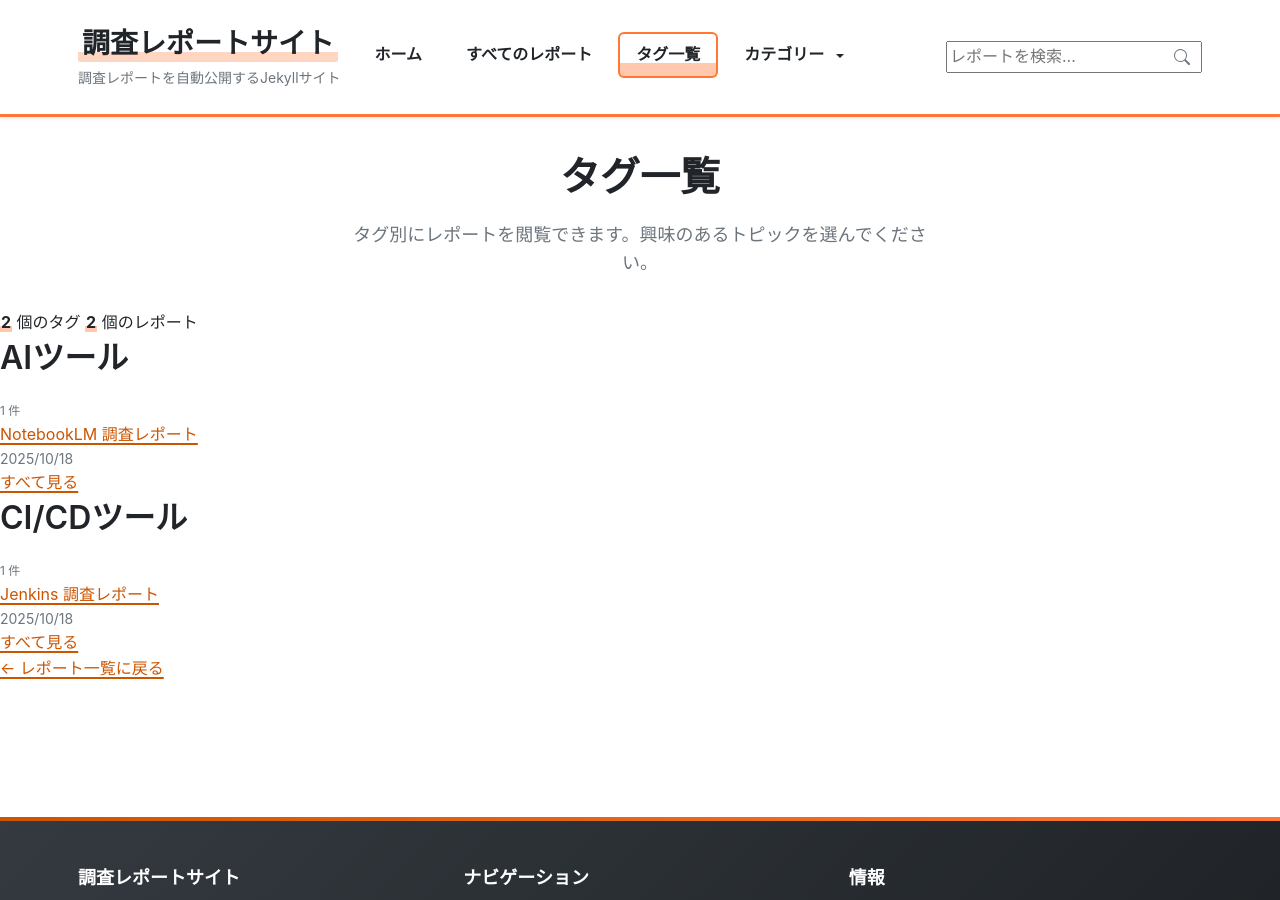
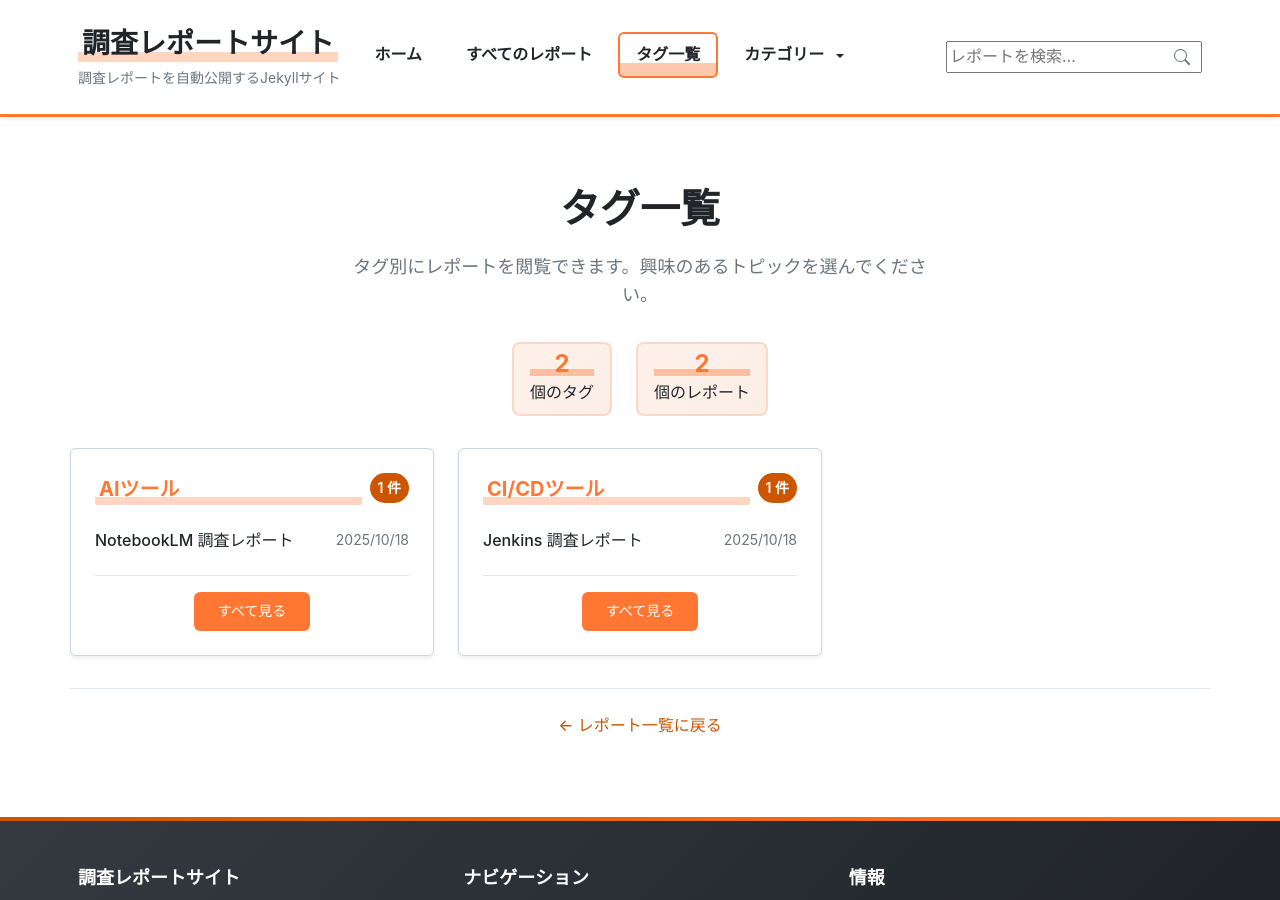
Before and after one commit to aegisfleet/tool-survey-report, a Jekyll site: the page built from tags/index.html, in a window 1280 px wide and 900 px high. Built offline with Jekyll 4.4.1, drawn with Linux system fonts in a browser that asks for light colours.

Commit message:
feat(ui): Add comprehensive tags page styling and layout
- Create new `_sass/_tags.scss` file for tags page styles
- Implement responsive grid layout for tag cards
- Add detailed styling for tag statistics and individual tag cards
- Include hover effects and transitions for improved user interaction
- Enhance mobile responsiveness with media query adjustments
- Import tags stylesheet in `main.scss`
Improves site navigation and visual presentation of tags, providing a more engaging and informative user experience.

```diff
--- /dev/null
+++ b/_sass/_tags.scss
@@ -0,0 +1,263 @@
+// Tags page styles
+.tags-index-container {
+    @include make-container;
+    @include make-container-max-widths;
+    padding: map-get($spacers, 5) 0;
+
+    @include media-breakpoint-down(md) {
+        padding: map-get($spacers, 4) 0;
+    }
+}
+
+.tags-overview {
+    margin-bottom: map-get($spacers, 5);
+    text-align: center;
+
+    @include media-breakpoint-down(md) {
+        margin-bottom: map-get($spacers, 4);
+    }
+}
+
+.tags-stats {
+    display: flex;
+    justify-content: center;
+    gap: map-get($spacers, 4);
+    flex-wrap: wrap;
+
+    @include media-breakpoint-down(sm) {
+        flex-direction: column;
+        gap: map-get($spacers, 2);
+    }
+}
+
+.stat-item {
+    padding: map-get($spacers, 2) map-get($spacers, 3);
+    background: linear-gradient(135deg, rgba($primary-color, 0.1) 0%, rgba($secondary-color, 0.1) 100%);
+    border: 2px solid rgba($primary-color, 0.2);
+    border-radius: $border-radius-lg;
+    font-size: $font-size-base;
+    color: $text-color;
+
+    strong {
+        font-size: 1.5rem;
+        font-weight: $font-weight-bold;
+        color: $primary-color;
+        display: block;
+        line-height: 1;
+        margin-bottom: map-get($spacers, 1);
+    }
+}
+
+.tags-grid {
+    display: grid;
+    grid-template-columns: repeat(auto-fill, minmax(350px, 1fr));
+    gap: map-get($spacers, 4);
+    margin-bottom: map-get($spacers, 5);
+
+    @include media-breakpoint-down(md) {
+        grid-template-columns: repeat(auto-fill, minmax(300px, 1fr));
+        gap: map-get($spacers, 3);
+    }
+
+    @include media-breakpoint-down(sm) {
+        grid-template-columns: 1fr;
+        gap: map-get($spacers, 3);
+    }
+}
+
+.tag-card {
+    @include card;
+    padding: map-get($spacers, 4);
+    transition: $transition-base;
+    height: fit-content;
+
+    &:hover {
+        transform: translateY(-4px);
+        box-shadow: $box-shadow-lg;
+        border-color: $primary-color;
+    }
+}
+
+.tag-header {
+    display: flex;
+    justify-content: space-between;
+    align-items: flex-start;
+    margin-bottom: map-get($spacers, 3);
+    gap: map-get($spacers, 2);
+
+    .tag-name {
+        margin: 0;
+        font-size: 1.25rem;
+        font-weight: $font-weight-bold;
+        color: $primary-color;
+        background: linear-gradient(180deg, transparent 75%, rgba($primary-color, 0.3) 75%);
+        padding: 2px 4px;
+        border-radius: 2px;
+        flex: 1;
+        word-break: break-word;
+    }
+
+    .tag-count {
+        background-color: $secondary-color;
+        color: $white;
+        padding: map-get($spacers, 1) map-get($spacers, 2);
+        border-radius: $border-radius-xl;
+        font-size: $font-size-sm;
+        font-weight: $font-weight-semibold;
+        white-space: nowrap;
+        flex-shrink: 0;
+    }
+}
+
+.tag-reports {
+    margin-bottom: map-get($spacers, 3);
+}
+
+.tag-report-item {
+    display: flex;
+    justify-content: space-between;
+    align-items: flex-start;
+    gap: map-get($spacers, 2);
+    padding: map-get($spacers, 2) 0;
+    border-bottom: 1px solid $border-light;
+
+    &:last-child {
+        border-bottom: none;
+    }
+
+    .report-link {
+        color: $text-color;
+        text-decoration: none;
+        font-weight: $font-weight-medium;
+        line-height: $line-height-sm;
+        flex: 1;
+
+        &:hover,
+        &:focus {
+            color: $primary-color;
+            text-decoration: underline;
+        }
+    }
+
+    .report-date {
+        font-size: $font-size-sm;
+        color: $text-muted;
+        white-space: nowrap;
+        flex-shrink: 0;
+    }
+}
+
+.more-reports {
+    padding-top: map-get($spacers, 2);
+    text-align: center;
+
+    .view-all-link {
+        color: $secondary-color;
+        text-decoration: none;
+        font-size: $font-size-sm;
+        font-weight: $font-weight-medium;
+
+        &:hover,
+        &:focus {
+            color: $link-hover;
+            text-decoration: underline;
+        }
+    }
+}
+
+.tag-actions {
+    padding-top: map-get($spacers, 3);
+    border-top: 1px solid $border-light;
+    text-align: center;
+
+    .tag-view-all {
+        display: inline-block;
+        padding: map-get($spacers, 2) map-get($spacers, 4);
+        background-color: $primary-color;
+        color: $white;
+        text-decoration: none;
+        border-radius: $border-radius;
+        font-weight: $font-weight-medium;
+        font-size: $font-size-sm;
+        transition: $transition-base;
+
+        &:hover,
+        &:focus {
+            background-color: $secondary-color;
+            color: $white;
+            text-decoration: none;
+            transform: translateY(-1px);
+            box-shadow: 0 2px 4px rgba($primary-color, 0.3);
+        }
+
+        &:focus {
+            outline: 3px solid rgba($primary-color, 0.5);
+            outline-offset: 2px;
+        }
+    }
+}
+
+.no-tags {
+    text-align: center;
+    padding: map-get($spacers, 6);
+    color: $text-muted;
+    font-style: italic;
+
+    p {
+        font-size: $font-size-lg;
+        margin: 0;
+    }
+}
+
+.back-to-reports {
+    text-align: center;
+    padding-top: map-get($spacers, 4);
+    border-top: 1px solid $border-light;
+
+    .back-link {
+        color: $secondary-color;
+        text-decoration: none;
+        font-weight: $font-weight-medium;
+
+        &:hover,
+        &:focus {
+            color: $link-hover;
+            text-decoration: underline;
+        }
+    }
+}
+
+// Responsive adjustments
+@include media-breakpoint-down(sm) {
+    .tags-index-container {
+        padding: map-get($spacers, 3) map-get($spacers, 2);
+    }
+
+    .tag-header {
+        flex-direction: column;
+        align-items: flex-start;
+        gap: map-get($spacers, 2);
+
+        .tag-name {
+            font-size: 1.125rem;
+        }
+
+        .tag-count {
+            align-self: flex-start;
+        }
+    }
+
+    .tag-report-item {
+        flex-direction: column;
+        align-items: flex-start;
+        gap: map-get($spacers, 1);
+
+        .report-date {
+            font-size: $font-size-xs;
+        }
+    }
+
+    .tag-card {
+        padding: map-get($spacers, 3);
+    }
+}
--- a/assets/css/main.scss
+++ b/assets/css/main.scss
@@ -15,6 +15,7 @@
 
 // Import page-specific styles
 @import "reports";
+@import "tags";
 
 // Import UI components
 @import "components";
```
